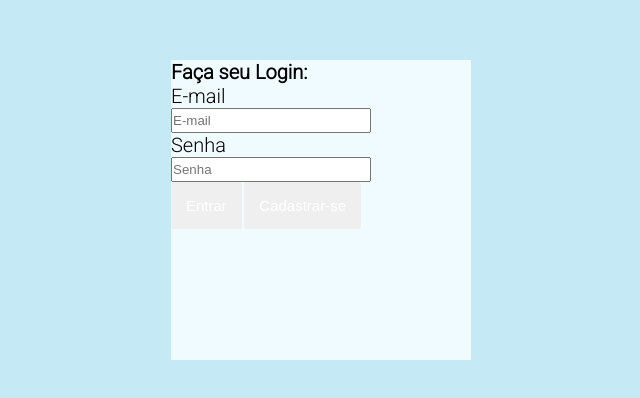
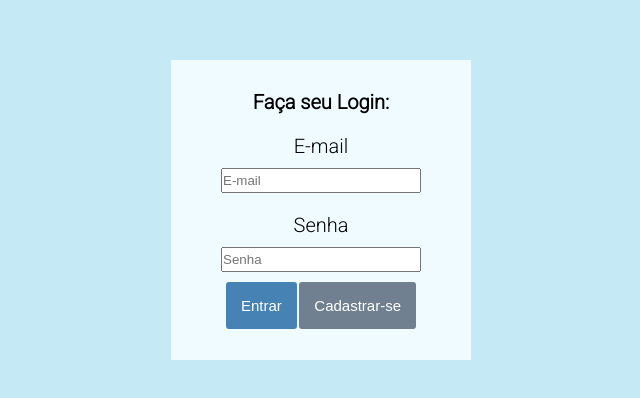
Before and after one commit to aldrylongo/pix, a plain HTML site: page frontend/index.html in a window 1280 px wide. Shown: the part 190-588 px from the top of the page, without its empty margins (319-959 px from the left). Drawn offline with Linux system fonts and the light colour scheme.

Commit message:
v2 tela de login

```diff
--- a/frontend/index.html
+++ b/frontend/index.html
@@ -11,14 +11,15 @@
 <body>
     <main class="container">
         <form class="box-container">
+
             <h1>Faça seu Login:</h1>
             <label for="">E-mail</label>
             <input type="text" placeholder="E-mail">
             <label for="">Senha</label>
             <input type="password" placeholder="Senha">
             <div class="btns">
-                <button class="btn">Entrar</button>
-                <button class="btn">Cadastrar-se</button>
+                <button class="btn steelBlue">Entrar</button>
+                <button class="btn slateGray">Cadastrar-se</button>
             </div>
 
         </form>
--- a/frontend/style.css
+++ b/frontend/style.css
@@ -5,6 +5,7 @@
     flex-direction: row;
     justify-content: center;
     align-items: center;
+
 }
 
 .box-container{
@@ -13,13 +14,26 @@
     height: 300px;
     display: flex;
     flex-direction: column;
+    align-items: center;
+    gap: 10px;
+
 }
 
+h1{
+    margin-top: 30px;
+
+}
+
+
 input{
+
     width: 200px;
     height: 25px;
+
 }
 
 label{
+font-weight: 400;
 font-size: 2rem;
+margin-top: 10px;
 }
```
